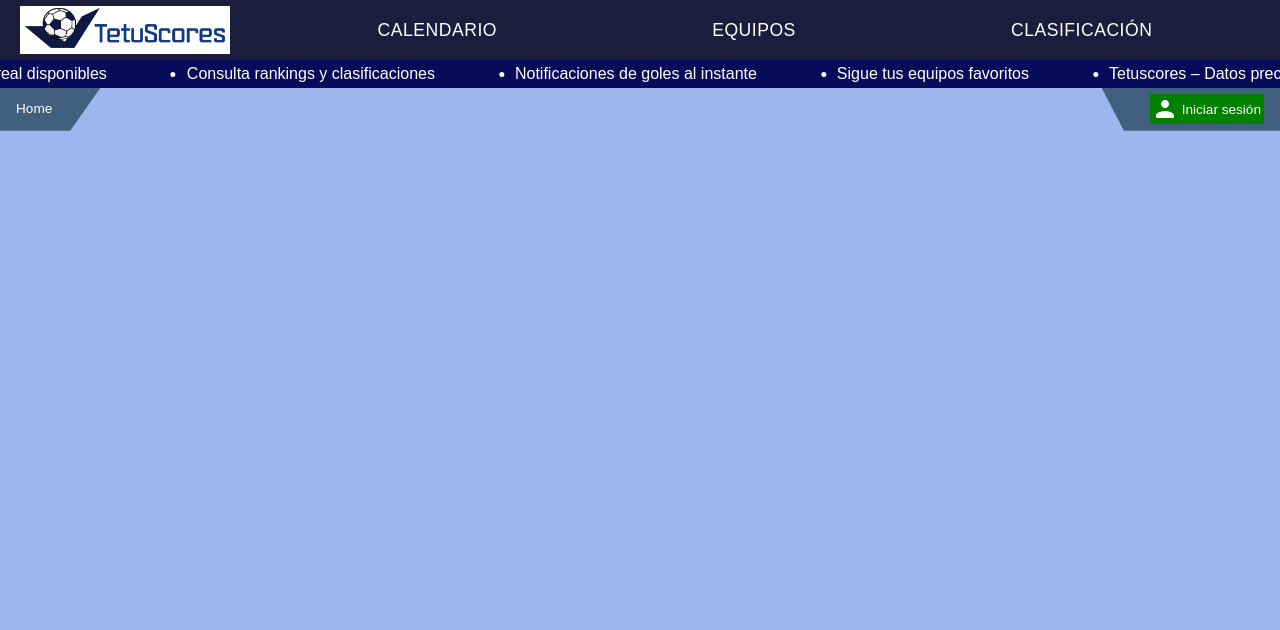
After one commit to alvrodha/DisenoWEB-main, a PHP site: page /HTML/administrador.html in a window 1280 px wide. The commit adds this page. Shown: the top 630 px of the page. Run offline with PHP 8.4, Linux system fonts and the light colour scheme.

Commit message:
creacion de página de administrador

```diff
--- /dev/null
+++ b/HTML/administrador.html
@@ -0,0 +1,67 @@
+<!DOCTYPE html>
+<html lang="en">
+<head>
+    <meta charset="UTF-8">
+    <meta name="viewport" content="width=device-width, initial-scale=1.0">
+    <link rel="icon" type="image/png" href="SRC/favicon.png">
+    <title>TetuScores</title>
+    <link rel="stylesheet" href="CSS/default.css"/>
+</head>
+<body>
+    <div id="nav">
+        <div id="logo">
+            <a href="index.html"><img src="SRC/Logo1.png" alt="Logo" width="200px"></a>
+        </div>
+        <ul id="nav-list">
+            <li><a href="HTML/calendario.html">CALENDARIO</a></li>
+            <li><a href="HTML/equipos.html">EQUIPOS</a></li>
+            <li><a href="HTML/clasificacion.html">CLASIFICACIÓN</a></li>
+            <!--<li><a href="HTML/jugadores.html">JUGADORES</a></li>-->
+        </ul>
+    </div>
+    <div class="ticker-s24">
+        <div class="ticker__wrap">
+            <ul class="ticker__list">
+                <li class="ticker__item">Últimos resultados actualizados</li>
+                <li class="ticker__item">Nuevos partidos añadidos a Tetuscores</li>
+                <li class="ticker__item">Estadísticas en tiempo real disponibles</li>
+                <li class="ticker__item">Consulta rankings y clasificaciones</li>
+                <li class="ticker__item">Notificaciones de goles al instante</li>
+                <li class="ticker__item">Sigue tus equipos favoritos</li>
+                <li class="ticker__item">Tetuscores – Datos precisos y al momento</li>
+                <li class="ticker__item">Nuevas funciones disponibles en la app</li>
+                <li class="ticker__item">Calendario de próximos partidos</li>
+                <li class="ticker__item">Estadísticas de jugadores actualizadas</li>
+            </ul>
+            <!-- Copia automática para el loop -->
+            <ul class="ticker__list">
+                <li class="ticker__item">   </li>
+                <li class="ticker__item">Nuevos partidos añadidos a Tetuscores</li>
+                <li class="ticker__item">Estadísticas en tiempo real disponibles</li>
+                <li class="ticker__item">Consulta rankings y clasificaciones</li>
+                <li class="ticker__item">Notificaciones de goles al instante</li>
+                <li class="ticker__item">Sigue tus equipos favoritos</li>
+                <li class="ticker__item">Tetuscores – Datos precisos y al momento</li>
+                <li class="ticker__item">Nuevas funciones disponibles en la app</li>
+                <li class="ticker__item">Calendario de próximos partidos</li>
+                <li class="ticker__item">Estadísticas de jugadores actualizadas</li>
+            </ul>
+        </div>
+    </div>
+    <div id="navWindow">
+        <div id="navWindowPath">
+            <a href="index.html">Home</a>
+        </div>
+        <div id="navWindowUser">
+            <div id="navWindowUserButton">
+                <img src="SRC/user.png">
+                <a href="HTML/inscribete.html">Iniciar sesión</a>
+            </div>
+        </div>
+    </div>
+
+
+<!-- Contenedor principal de todo el contenido de la página -->
+<div id="content"></div>
+</body>
+</html>
--- a/PHP/controlAcceso.php
+++ b/PHP/controlAcceso.php
@@ -16,7 +16,11 @@ if ($_SERVER['REQUEST_METHOD'] === 'POST') {
         $ac = AccesoDatos::getModelo();
         $usr = $ac->getUsuario($email, $password);
         if ($usr) {
-            header("Location: ../index.html");
+            if ($usr->usser === 'admin') {
+                header("location: ../HTML/administrador.html");
+            } else {
+                header("Location: ../index.html");
+            }
         } else {
             echo "Usuario no encontrado o contraseña incorrecta.";
         }
```
Also changed, not shown: liga.sql (added, +67 -0 lines), 2 other files.
